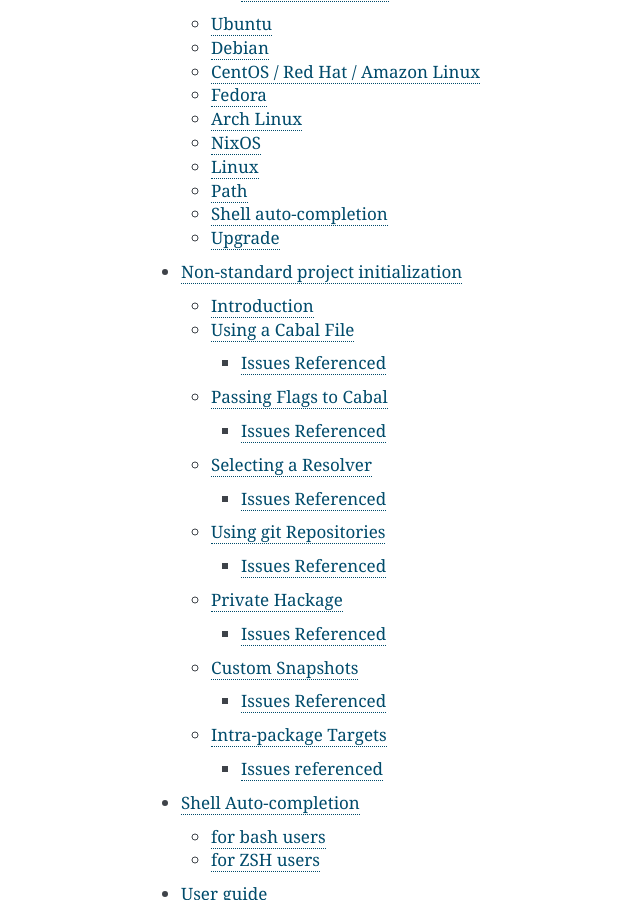
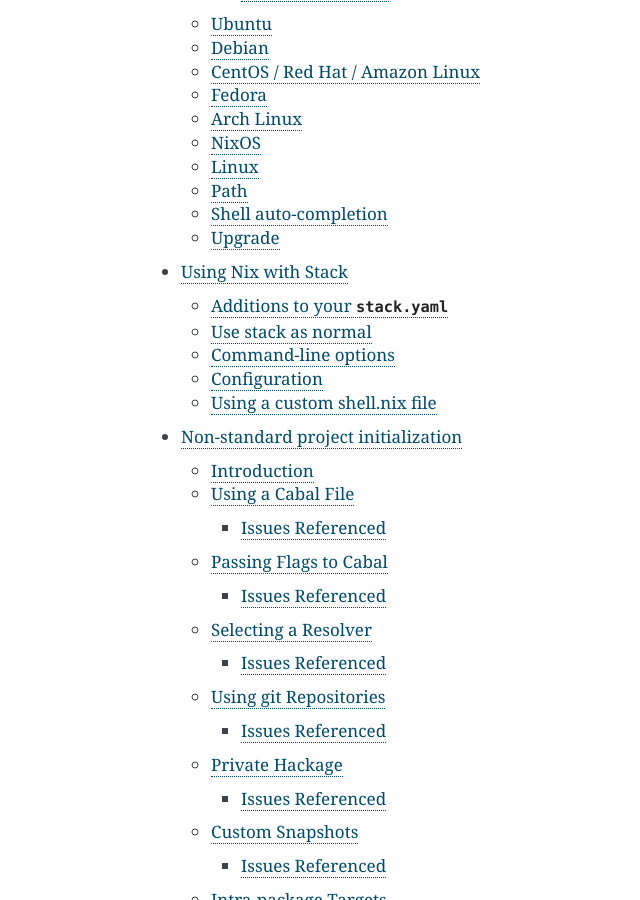
Before and after one commit to commercialhaskell/stack, a Sphinx documentation site: the page built from doc/index.rst, in a window 1280 px wide and 900 px high, scrolled down 3249 px. Shown: the whole window, without its empty margins (269-909 px from the left). Built offline with Sphinx 7.4.7, drawn with Linux system fonts in a browser that asks for light colours.

Commit message:
Update index.rst

```diff
--- a/doc/index.rst
+++ b/doc/index.rst
@@ -25,6 +25,7 @@
    faq.md
    ghcjs.md
    install_and_upgrade.md
+   nix_integration.md
    nonstandard_project_init.md
    shell_autocompletion.md
    GUIDE.md
```
